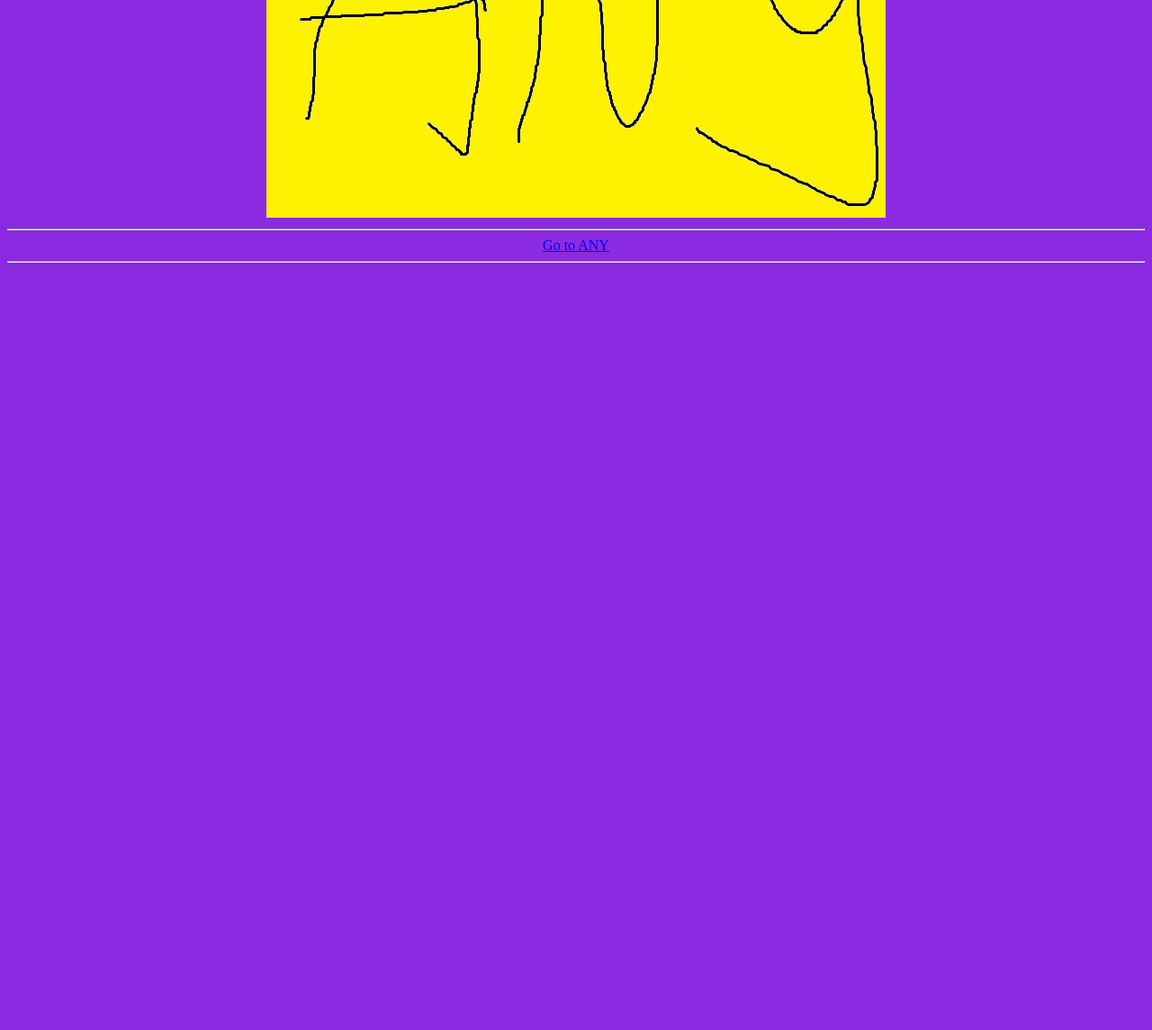
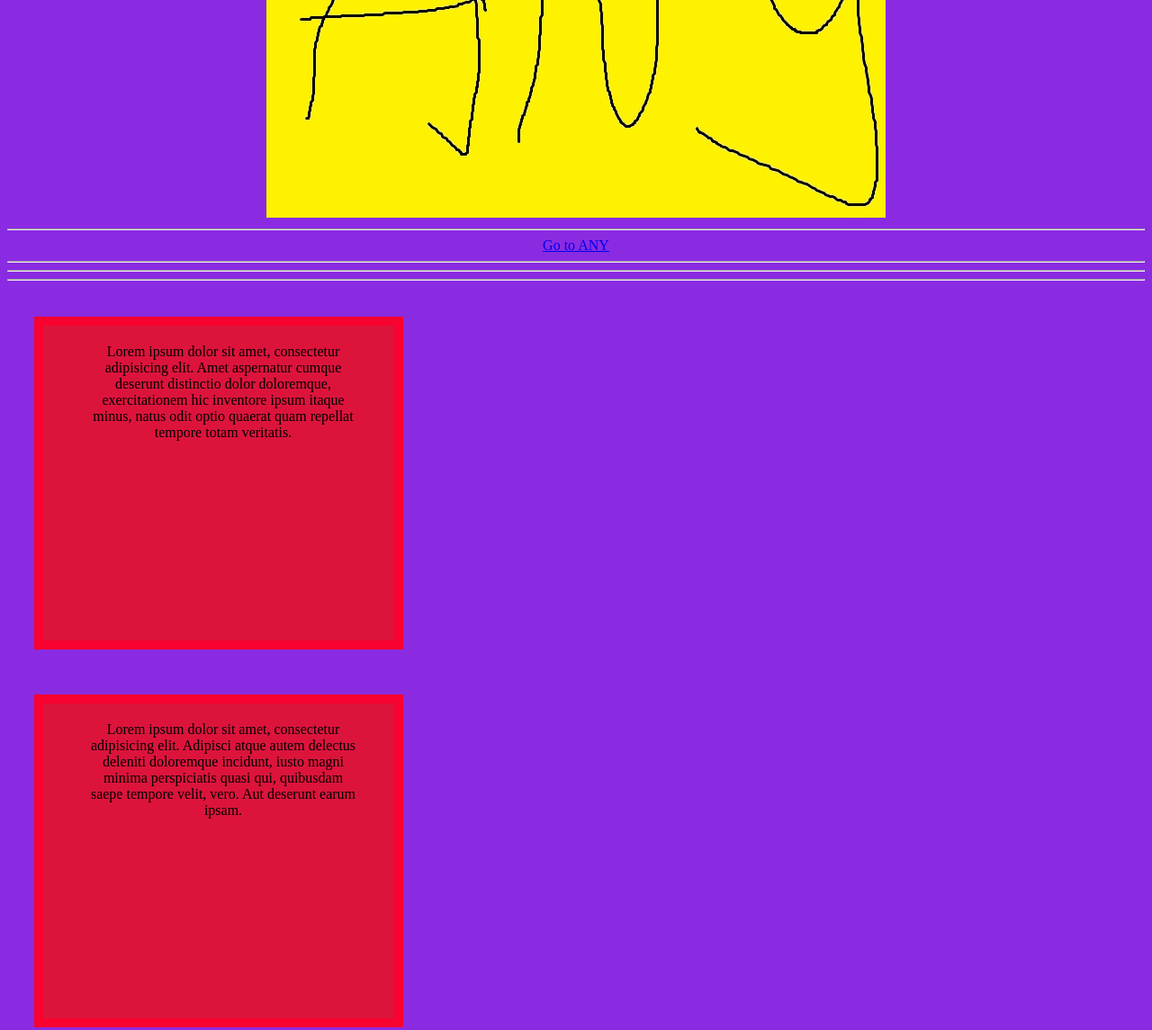
Before and after one commit to artemnizhnyk/html-practice-new, a plain HTML site: page src/index.html in a window 1280 px wide. Shown: the part 1002-2147 px from the top of the page at 90% size. Before the commit the page ends 1302 px from the top, so only its background shows below. Drawn offline with Linux system fonts and the light colour scheme.

Commit message:
practice with css block model and some css properties

```diff
--- a/src/css/style.css
+++ b/src/css/style.css
@@ -31,3 +31,17 @@ h2 {
     text-decoration: line-through deepskyblue;
     font-size: 40px;
 }
+
+/*----------------------------------------*/
+
+.box {
+    width: 300px;
+    height: 300px;
+    background-color: crimson;
+    padding: 20px 40px 30px 50px;
+    /*border-width: 10px;*/
+    /*border-style: solid;*/
+    /*border-color: #f8022f;*/
+    border: 10px solid #f8022f;
+    margin: 40px 30px 50px 30px;
+}
--- a/src/index.html
+++ b/src/index.html
@@ -35,9 +35,12 @@
 </nav>
 <hr>
 
-<p><b>Lorem</b> ipsum dolor sit amet,  <i>consectetur adipisicing</i> elit. <span>Ipsa, nam.</span></p>
+<p><b>Lorem</b> ipsum dolor sit amet, <i>consectetur adipisicing</i> elit. <span>Ipsa, nam.</span></p>
 <p><em>Lorem</em> ipsum dolor sit amet, <strong>consectetur adipisicing</strong> elit. Ipsa, nam.</p>
-<p><u>Lorem</u> ipsum <s>dolor</s> sit amet, <mark>consectetur</mark> adipisicing elit. Ipsa, nam.</p>
+<p><u>Lorem</u> ipsum <s>dolor</s> sit amet,
+    <mark>consectetur</mark>
+    adipisicing elit. Ipsa, nam.
+</p>
 <hr>
 
 H<sub>2</sub>O
@@ -66,5 +69,19 @@ m<sup>3</sup>
 <address></address>
 <time></time>
 
+<hr>
+<hr>
+
+<div class="box">
+    Lorem ipsum dolor sit amet, consectetur adipisicing elit. Amet aspernatur cumque deserunt distinctio dolor
+    doloremque, exercitationem hic inventore ipsum itaque minus, natus odit optio quaerat quam repellat tempore totam
+    veritatis.
+</div>
+
+<div class="box">
+    Lorem ipsum dolor sit amet, consectetur adipisicing elit. Adipisci atque autem delectus deleniti doloremque
+    incidunt, iusto magni minima perspiciatis quasi qui, quibusdam saepe tempore velit, vero. Aut deserunt earum ipsam.
+</div>
+
 </body>
 </html>
```
